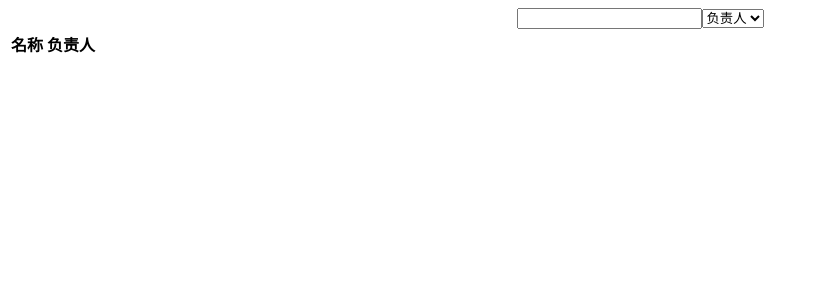
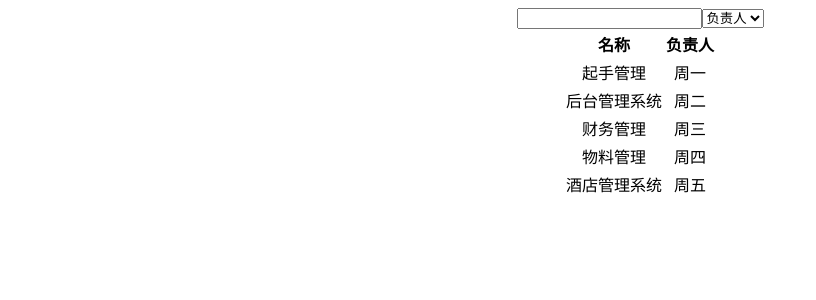
Before and after one commit to mbyn123/jira, a React (Create React App) app: page / in a window 1280 px wide. Shown: the top 300 px of the page, without its empty margins (0-816 px from the left). Built offline with nearby package versions, Linux system fonts and the light colour scheme; data requests are answered from the project's data file.

Commit message:
完成工程列表

```diff
--- a/package.json
+++ b/package.json
@@ -10,6 +10,7 @@
     "@types/node": "^12.0.0",
     "@types/react": "^17.0.0",
     "@types/react-dom": "^17.0.0",
+    "qs": "^6.10.1",
     "react": "^17.0.2",
     "react-dom": "^17.0.2",
     "react-scripts": "4.0.3",
@@ -21,7 +22,7 @@
     "build": "react-scripts build",
     "test": "react-scripts test",
     "eject": "react-scripts eject",
-    "server":"json-server __json_server_mock__/db.json --watch --port 3001"
+    "server": "json-server __json_server_mock__/db.json --watch --port 3001"
   },
   "eslintConfig": {
     "extends": [
--- a/src/screens/panel-list/index.jsx
+++ b/src/screens/panel-list/index.jsx
@@ -1,9 +1,11 @@
 import React,{useState,useEffect} from "react"
 import {SearchPanel} from './searchPanel'
 import {List} from './list'
+import {cleanObject} from 'utils/index'
+import qs from 'qs'
 
 const api = process.env.REACT_APP_API_URL
-console.log(1111,api)
+
 export const PanelList = ()=>{
     const [param, setParam] = useState({
         name: '',
@@ -13,12 +15,19 @@ export const PanelList = ()=>{
     const [list,setList] = useState([])
 
     useEffect(() => {
-      fetch(`${api}/user?name=${param.name}`).then(async res=>{
+      fetch(`${api}/user`).then(async res=>{
           if(res.ok){
             setUsers(await res.json())
           }
       })
-    }, [param])
+    }, [])
+    useEffect(()=>{
+        fetch(`${api}/projects?${qs.stringify(cleanObject(param))}`).then(async res=>{
+            if(res.ok){
+                setList(await res.json())
+            }
+        })
+    },[param])
     return (
         <div>
             <SearchPanel param={param} setParam={setParam} users={users}></SearchPanel>
--- a/src/screens/panel-list/list.jsx
+++ b/src/screens/panel-list/list.jsx
@@ -2,7 +2,7 @@ import React from "react"
 
 export const List = ({ list,users }) => {
     return (
-        <table>
+        <table style={{margin:'0 auto'}}>
             <thead>
                 <tr>
                     <th>名称</th>
--- a/src/screens/panel-list/searchPanel.jsx
+++ b/src/screens/panel-list/searchPanel.jsx
@@ -1,4 +1,4 @@
-import React, { useState } from "react"
+import React from "react"
 
 export const SearchPanel = ({param,setParam,users}) => {
 
--- /dev/null
+++ b/src/utils/index.js
@@ -0,0 +1,14 @@
+// 是否等于0
+export const isFalsy = value=> value===0?false:!value
+
+// 清除对象空值
+export const cleanObject =(object)=>{
+    const result = {...object}
+    Object.keys(result).forEach(key=>{
+        const value = result[key]
+        if(isFalsy(value)){
+            delete result[key]
+        }
+    })
+    return result
+}
```
Also changed, not shown: 1 other file (tests, documents, lock files or other folders).
